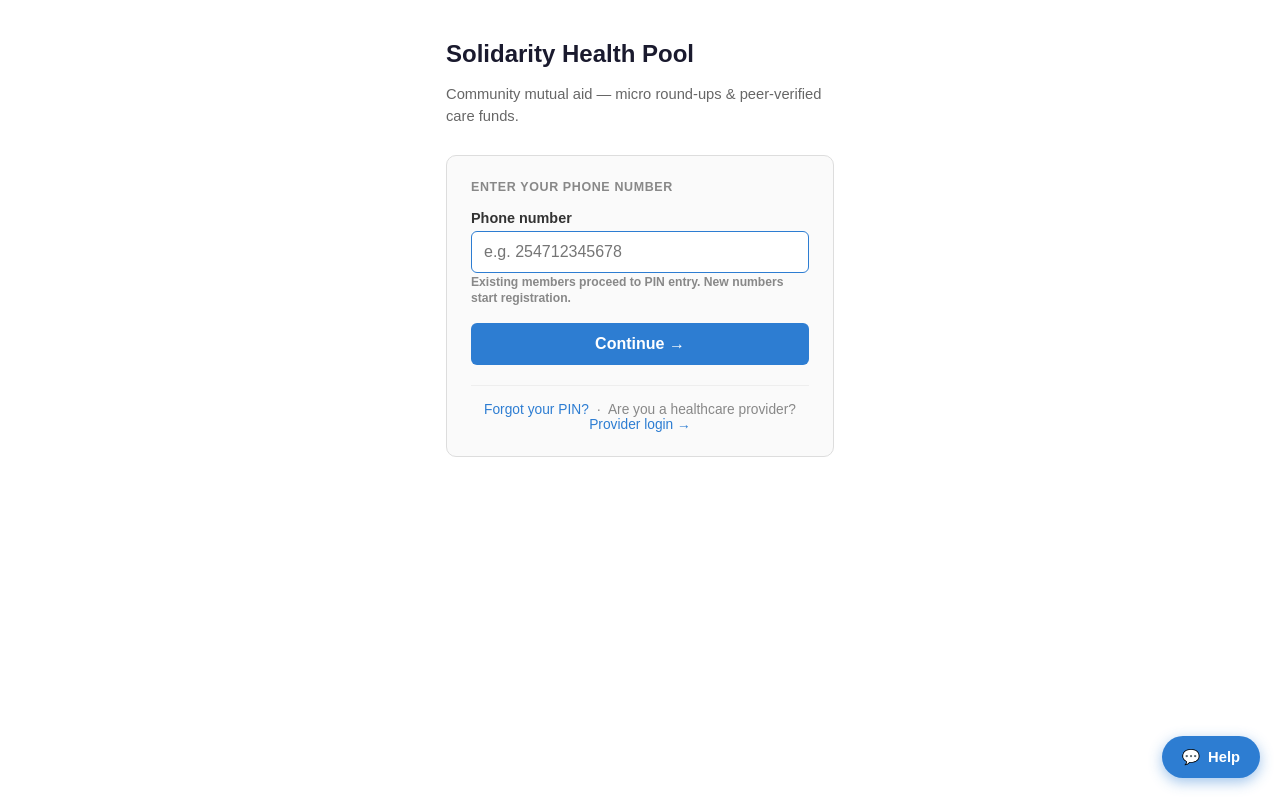
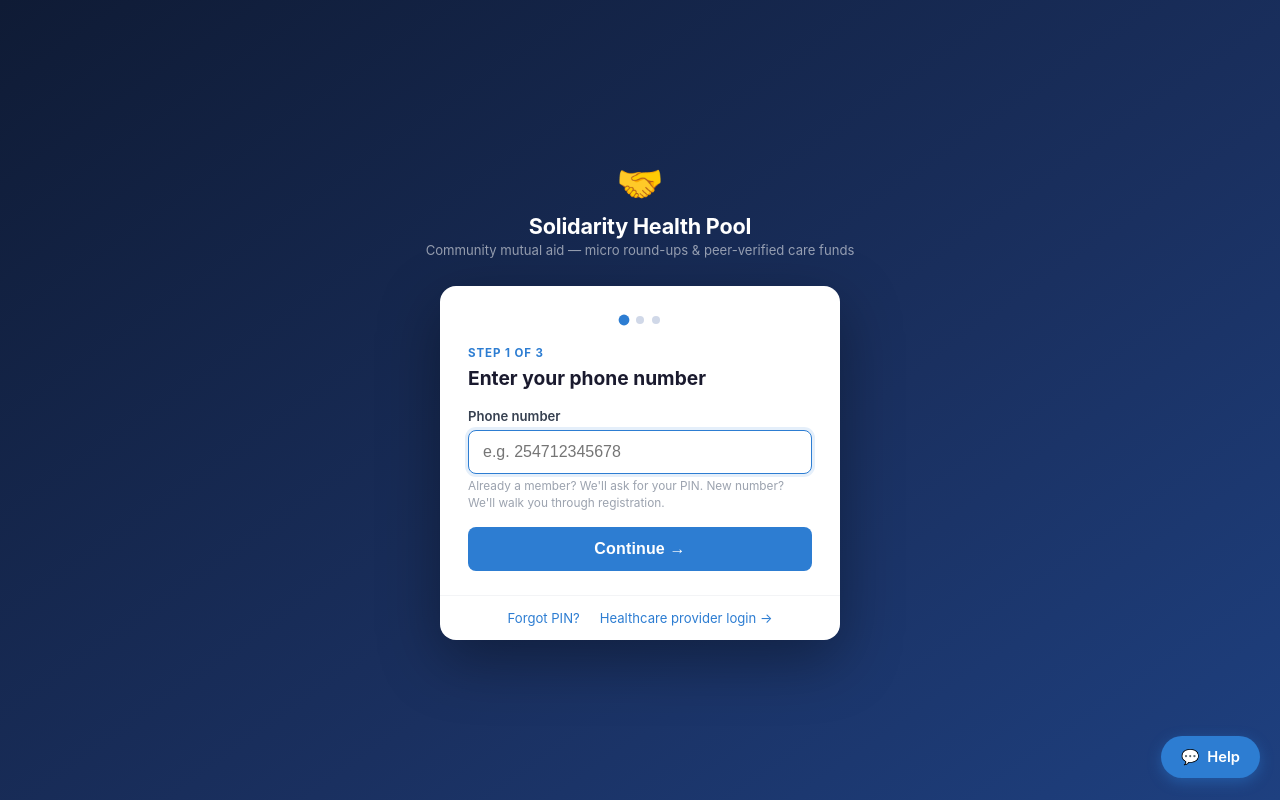
Before and after one commit to markosbio/solidarity_prototype, a Flask app: page /login in a window 1280 px wide. Run offline with Flask 3, Linux system fonts and the light colour scheme.

Commit message:
Update the login and registration page with a modern design
Redesigned the login and registration page templates with a new visual style, updated input fields, and improved user flow indicators.

Replit-Commit-Author: Agent
Replit-Commit-Session-Id: fcbfdc27-e169-4a74-ac87-2e0a5b7e4ab7
Replit-Commit-Checkpoint-Type: full_checkpoint
Replit-Commit-Event-Id: b3e18bed-4361-4c5b-bfdc-659600571f70
Replit-Commit-Screenshot-Url: https://storage.googleapis.com/screenshot-production-us-central1/ec90e997-94f2-47c8-82a2-6d436320cb48/fcbfdc27-e169-4a74-ac87-2e0a5b7e4ab7/TUXyZ60
Replit-Helium-Checkpoint-Created: true

```diff
--- a/templates/login.html
+++ b/templates/login.html
@@ -1,194 +1,333 @@
 <!DOCTYPE html>
-<html>
+<html lang="en">
 <head>
-<title>Solidarity Health Pool</title>
+<title>Solidarity Health Pool — Sign In</title>
 <meta name="viewport" content="width=device-width, initial-scale=1">
+<meta name="theme-color" content="#2d7dd2">
 <style>
-  * { box-sizing: border-box; }
-  body { font-family: sans-serif; max-width: 420px; margin: 0 auto; padding: 24px 16px 40px; }
-  h1 { font-size: 1.5rem; margin-bottom: 4px; color: #1a1a2e; }
-  .subtitle { color: #666; margin-bottom: 28px; font-size: 0.92rem; line-height: 1.5; }
-  .card { border: 1px solid #ddd; border-radius: 10px; padding: 24px; background: #fafafa; }
-  .step-label { font-size: 0.78rem; font-weight: bold; text-transform: uppercase;
-                letter-spacing: 0.05em; color: #888; margin-bottom: 16px; }
-  label { display: block; font-weight: 600; margin-top: 14px; font-size: 0.9rem; color: #333; }
-  input[type=tel], input[type=text], input[type=password] {
-    width: 100%; padding: 11px 12px; margin-top: 5px; border: 1.5px solid #ccc;
-    border-radius: 6px; font-size: 1rem; transition: border-color 0.15s;
+  *, *::before, *::after { box-sizing: border-box; }
+  body {
+    font-family: -apple-system, BlinkMacSystemFont, 'Segoe UI', Roboto, sans-serif;
+    margin: 0; min-height: 100vh;
+    background: linear-gradient(145deg, #0f1b35 0%, #1a3060 60%, #1e4080 100%);
+    display: flex; flex-direction: column; align-items: center; justify-content: center;
+    padding: 24px 16px;
   }
-  input:focus { outline: none; border-color: #2d7dd2; }
-  /* PIN field — large centred digits */
-  .pin-input {
-    font-size: 1.6rem; letter-spacing: 0.3em; text-align: center;
-    font-family: monospace; padding: 12px;
+
+  /* Brand */
+  .brand { text-align: center; margin-bottom: 28px; }
+  .brand-logo { font-size: 2.4rem; margin-bottom: 6px; }
+  .brand-name { color: #fff; font-size: 1.35rem; font-weight: 700; letter-spacing: -0.01em; }
+  .brand-tagline { color: rgba(255,255,255,0.55); font-size: 0.82rem; margin-top: 3px; }
+
+  /* Card */
+  .card {
+    width: 100%; max-width: 400px;
+    background: #fff; border-radius: 16px;
+    box-shadow: 0 20px 60px rgba(0,0,0,0.35);
+    overflow: hidden;
   }
-  .hint { font-size: 0.76rem; color: #888; margin-top: 3px; }
-  .btn { margin-top: 18px; padding: 12px 24px; background: #2d7dd2; color: white;
-         border: none; border-radius: 6px; cursor: pointer; font-size: 1rem;
-         width: 100%; font-weight: 600; transition: background 0.15s; }
-  .btn:hover { background: #2566b0; }
-  .btn-back { background: none; border: 1.5px solid #ccc; color: #555;
-              margin-top: 10px; font-weight: normal; }
-  .btn-back:hover { background: #f0f0f0; }
-  .error { background: #f8d7da; border: 1px solid #f5c6cb; color: #721c24;
-           padding: 10px 14px; border-radius: 6px; margin-bottom: 16px; font-size: 0.9rem; }
-  .success-msg { background: #d4edda; border: 1px solid #c3e6cb; color: #155724;
-                 padding: 10px 14px; border-radius: 6px; margin-bottom: 16px; font-size: 0.9rem; }
-  .phone-display { background: #e8f0fe; border: 1px solid #b8d0f8; border-radius: 6px;
-                   padding: 10px 14px; font-size: 0.95rem; color: #1a5fc8;
-                   font-weight: bold; margin-bottom: 6px; letter-spacing: 0.03em; }
-  .divider { margin-top: 20px; border-top: 1px solid #eee; padding-top: 16px;
-             text-align: center; font-size: 0.86rem; color: #888; }
-  .divider a { color: #2d7dd2; text-decoration: none; }
-  .section-divider { border: none; border-top: 1.5px dashed #e0e0e0; margin: 20px 0 4px; }
-  .new-badge { display: inline-block; background: #fff3cd; color: #856404; font-size: 0.75rem;
-               font-weight: bold; padding: 2px 8px; border-radius: 10px; margin-left: 6px;
-               vertical-align: middle; }
-  .lock-icon { font-size: 2rem; text-align: center; margin-bottom: 8px; }
-  .attempts-bar { display: flex; gap: 4px; margin-top: 10px; }
-  .attempts-bar .dot { width: 10px; height: 10px; border-radius: 50%; background: #ddd; }
-  .attempts-bar .dot.used { background: #dc3545; }
+  .card-body { padding: 30px 28px 24px; }
+
+  /* Step progress dots */
+  .steps { display: flex; justify-content: center; gap: 8px; margin-bottom: 22px; }
+  .step-dot {
+    width: 8px; height: 8px; border-radius: 50%;
+    background: #d0d8e8; transition: background 0.2s, transform 0.2s;
+  }
+  .step-dot.done  { background: #28a745; }
+  .step-dot.active { background: #2d7dd2; transform: scale(1.35); }
+
+  /* Step label */
+  .step-label {
+    font-size: 0.72rem; font-weight: 700; text-transform: uppercase;
+    letter-spacing: 0.08em; color: #2d7dd2; margin-bottom: 6px;
+  }
+  .step-title { font-size: 1.2rem; font-weight: 700; color: #1a1a2e; margin: 0 0 18px; }
+
+  /* Alerts */
+  .alert {
+    padding: 11px 14px; border-radius: 8px; margin-bottom: 18px;
+    font-size: 0.87rem; line-height: 1.45; display: flex; gap: 9px; align-items: flex-start;
+  }
+  .alert-error   { background: #fef2f2; border: 1px solid #fca5a5; color: #991b1b; }
+  .alert-success { background: #f0fdf4; border: 1px solid #86efac; color: #166534; }
+  .alert-icon { font-size: 1rem; flex-shrink: 0; margin-top: 1px; }
+
+  /* Phone display chip */
+  .phone-chip {
+    display: inline-flex; align-items: center; gap: 8px;
+    background: #eff6ff; border: 1.5px solid #bfdbfe;
+    border-radius: 8px; padding: 9px 14px;
+    font-size: 1rem; font-weight: 700; color: #1d4ed8;
+    margin-bottom: 14px; width: 100%;
+  }
+  .phone-chip .chip-icon { font-size: 1.1rem; }
+
+  /* Form fields */
+  .field { margin-bottom: 16px; }
+  .field label {
+    display: block; font-size: 0.82rem; font-weight: 600;
+    color: #374151; margin-bottom: 6px;
+  }
+  .field input[type=tel],
+  .field input[type=text],
+  .field input[type=password] {
+    width: 100%; padding: 12px 14px;
+    border: 1.5px solid #d1d5db; border-radius: 8px;
+    font-size: 1rem; color: #111827;
+    transition: border-color 0.15s, box-shadow 0.15s;
+    background: #fff;
+  }
+  .field input:focus {
+    outline: none; border-color: #2d7dd2;
+    box-shadow: 0 0 0 3px rgba(45,125,210,0.12);
+  }
+  .field .hint {
+    font-size: 0.74rem; color: #9ca3af; margin-top: 4px; line-height: 1.4;
+  }
+
+  /* PIN field */
+  .pin-field input {
+    font-size: 1.8rem; letter-spacing: 0.45em; text-align: center;
+    font-family: monospace; padding: 14px;
+  }
+
+  /* PIN strength indicator */
+  .pin-rules {
+    background: #f9fafb; border: 1px solid #e5e7eb; border-radius: 6px;
+    padding: 9px 12px; margin-top: 8px; font-size: 0.75rem; color: #6b7280;
+    line-height: 1.6;
+  }
+  .pin-rules strong { color: #374151; }
+
+  /* Divider */
+  .or-divider {
+    border: none; border-top: 1.5px dashed #e5e7eb;
+    margin: 18px 0 14px;
+  }
+
+  /* Checkbox row */
+  .tos-row {
+    display: flex; gap: 10px; align-items: flex-start; margin-bottom: 18px;
+  }
+  .tos-row input[type=checkbox] {
+    width: 16px; height: 16px; margin-top: 2px; flex-shrink: 0;
+    accent-color: #2d7dd2; cursor: pointer;
+  }
+  .tos-row label {
+    font-size: 0.8rem; color: #6b7280; line-height: 1.45; cursor: pointer;
+  }
+  .tos-row a { color: #2d7dd2; text-decoration: none; }
+  .tos-row a:hover { text-decoration: underline; }
+
+  /* Buttons */
+  .btn-primary {
+    width: 100%; padding: 13px; background: #2d7dd2; color: #fff;
+    border: none; border-radius: 8px; font-size: 1rem; font-weight: 700;
+    cursor: pointer; letter-spacing: 0.01em;
+    transition: background 0.15s, transform 0.1s;
+  }
+  .btn-primary:hover { background: #2566b0; }
+  .btn-primary:active { transform: scale(0.98); }
+
+  .btn-ghost {
+    width: 100%; padding: 11px; background: none;
+    border: 1.5px solid #e5e7eb; border-radius: 8px;
+    font-size: 0.92rem; color: #6b7280; cursor: pointer;
+    margin-top: 10px; transition: background 0.12s, border-color 0.12s;
+    text-align: center; text-decoration: none; display: block;
+  }
+  .btn-ghost:hover { background: #f9fafb; border-color: #d1d5db; color: #374151; }
+
+  /* Footer links */
+  .card-footer {
+    border-top: 1px solid #f3f4f6; padding: 14px 28px;
+    text-align: center; font-size: 0.82rem; color: #9ca3af;
+    display: flex; justify-content: center; gap: 20px; flex-wrap: wrap;
+  }
+  .card-footer a { color: #2d7dd2; text-decoration: none; }
+  .card-footer a:hover { text-decoration: underline; }
+
+  @media (max-width: 440px) {
+    .card-body { padding: 24px 18px 18px; }
+    .card-footer { padding: 12px 18px; }
+  }
 </style>
 </head>
 <body>
 
-<h1>Solidarity Health Pool</h1>
-<p class="subtitle">Community mutual aid — micro round-ups &amp; peer-verified care funds.</p>
+<div class="brand">
+  <div class="brand-logo">🤝</div>
+  <div class="brand-name">Solidarity Health Pool</div>
+  <div class="brand-tagline">Community mutual aid — micro round-ups &amp; peer-verified care funds</div>
+</div>
 
 <div class="card">
+  <div class="card-body">
 
+    {# ─── Step progress dots ─────────────────────────────────────────── #}
+    <div class="steps">
+      <div class="step-dot {% if show_pin or show_register %}done{% elif not show_pin and not show_register %}active{% endif %}"></div>
+      <div class="step-dot {% if show_register %}active{% elif show_pin %}done{% endif %}"></div>
+      <div class="step-dot {% if show_pin %}active{% endif %}"></div>
+    </div>
+
+    {# ─── Alerts ─────────────────────────────────────────────────────── #}
     {% if error %}
-  <div class="error">{{ error }}</div>
+    <div class="alert alert-error">
+      <span class="alert-icon">⚠️</span>
+      <span>{{ error }}</span>
+    </div>
+    {% endif %}
+    {% if success %}
+    <div class="alert alert-success">
+      <span class="alert-icon">✅</span>
+      <span>{{ success }}</span>
+    </div>
     {% endif %}
 
-  {% if success %}
-  <div class="success-msg">{{ success }}</div>
-  {% endif %}
+    {# ═══════════════════════════════════════════════════════════════════
+        STEP 3 — Existing member: enter PIN
+       ═══════════════════════════════════════════════════════════════════ #}
+    {% if show_pin %}
+    <div class="step-label">Step 3 of 3</div>
+    <h2 class="step-title">Enter your PIN</h2>
 
-  {# ── STEP 2b: Existing member — enter PIN ───────────────────────────────── #}
-  {% if show_pin %}
-  <div class="step-label">Enter your PIN</div>
-  <div class="phone-display">📱 {{ phone }}</div>
-  <p style="font-size:0.85rem; color:#555; margin:4px 0 12px;">
-    Enter your 4–6 digit PIN to access your account.
-  </p>
+    <div class="phone-chip">
+      <span class="chip-icon">📱</span>
+      <span>{{ phone }}</span>
+    </div>
 
     <form method="POST" autocomplete="off">
       <input type="hidden" name="step" value="pin">
       <input type="hidden" name="phone" value="{{ phone }}">
 
-    <label>PIN
-      <input class="pin-input" type="password" name="pin"
+      <div class="field pin-field">
+        <label for="pin-input">Your PIN</label>
+        <input id="pin-input" type="password" name="pin"
                minlength="4" maxlength="6" inputmode="numeric"
-             pattern="[0-9]{4,6}" placeholder="••••"
+               pattern="[0-9]{4,6}" placeholder="· · · ·"
                required autofocus autocomplete="current-password">
-      <span class="hint">4–6 digit PIN you chose when registering.</span>
-    </label>
+        <div class="hint">Enter the 4–6 digit PIN you set when you registered.</div>
+      </div>
 
-    <button class="btn" type="submit">Log In →</button>
+      <button class="btn-primary" type="submit">Log In →</button>
     </form>
 
-  <a href="/login" class="btn btn-back" style="display:block; text-align:center; text-decoration:none; margin-top:10px;">← Use a different number</a>
+    <a href="/login" class="btn-ghost">← Use a different number</a>
 
-  <div style="text-align:center; margin-top:14px; font-size:0.84rem;">
-    <a href="{{ url_for('forgot_pin') }}" style="color:#2d7dd2;">Forgot your PIN?</a>
-  </div>
-
-  {# ── STEP 2a: New member — registration fields ─────────────────────────── #}
+    {# ═══════════════════════════════════════════════════════════════════
+        STEP 2 — New member: registration form
+       ═══════════════════════════════════════════════════════════════════ #}
     {% elif show_register %}
-  <div class="step-label">New member <span class="new-badge">First time</span></div>
-
-  <p style="font-size:0.85rem; color:#555; margin:0 0 12px;">
-    This number isn't registered yet. Fill in the details below to join the pool.
-  </p>
+    <div class="step-label">Step 2 of 3 — New member</div>
+    <h2 class="step-title">Create your account</h2>
 
     <form method="POST" autocomplete="off">
       <input type="hidden" name="step" value="register">
 
-    <label>Phone number
+      <div class="field">
+        <label>Phone number</label>
         <input type="tel" name="phone" value="{{ phone or '' }}"
                placeholder="e.g. 254712345678" required autofocus autocomplete="tel">
-      <span class="hint">Confirm your number or correct it before continuing.</span>
-    </label>
+        <div class="hint">You can correct it here if you made a typo.</div>
+      </div>
 
-    <label>Full name
-      <input type="text" name="name" placeholder="e.g. Amara Osei" required
-             autocomplete="name">
-    </label>
+      <div class="field">
+        <label>Full name</label>
+        <input type="text" name="name" placeholder="e.g. Amara Osei" required autocomplete="name">
+      </div>
 
-    <label>Referred by (optional)
-      <input type="tel" name="referred_by" placeholder="Referrer's phone number"
-             autocomplete="off">
-      <span class="hint">Enter a member's phone to grow their trust network.</span>
-    </label>
+      <div class="field">
+        <label>Referred by <span style="font-weight:400; color:#9ca3af;">(optional)</span></label>
+        <input type="tel" name="referred_by" placeholder="Referrer's phone number" autocomplete="off">
+        <div class="hint">Enter a member's phone number to grow their trust network.</div>
+      </div>
 
-    <hr class="section-divider">
+      <hr class="or-divider">
 
-    <label>Choose a PIN (4–6 digits)
+      <div class="field pin-field">
+        <label>Choose a PIN</label>
         <input type="password" name="pin" minlength="4" maxlength="6"
                inputmode="numeric" pattern="[0-9]{4,6}"
-             placeholder="e.g. 5823" required autocomplete="new-password">
-      <span class="hint">Used to authorise care requests &amp; repayments. Do not reuse PINs from other services.</span>
-    </label>
-    <label>Confirm PIN
+               placeholder="· · · ·" required autocomplete="new-password">
+        <div class="pin-rules">
+          <strong>PIN rules:</strong> 4 to 6 digits · No sequences like 1234 or 9876 · No repeated digits like 1111
+        </div>
+      </div>
+
+      <div class="field pin-field">
+        <label>Confirm PIN</label>
         <input type="password" name="confirm_pin" minlength="4" maxlength="6"
                inputmode="numeric" pattern="[0-9]{4,6}"
-             placeholder="Re-enter PIN" required autocomplete="new-password">
-    </label>
+               placeholder="· · · ·" required autocomplete="new-password">
+      </div>
 
-    <div style="display:flex; gap:10px; align-items:flex-start; margin-top:12px;">
-      <input type="checkbox" name="tos_accept" id="tos_accept_l" value="1" required
-             style="width:auto; margin-top:3px; flex-shrink:0;">
-      <label for="tos_accept_l" style="font-weight:normal; font-size:0.82rem; color:#666; margin:0; line-height:1.4;">
-        I agree to the <a href="/terms" target="_blank" style="color:#2d7dd2;">Terms of Service</a>
-        and <a href="/privacy" target="_blank" style="color:#2d7dd2;">Privacy Policy</a>.
+      <div class="tos-row">
+        <input type="checkbox" name="tos_accept" id="tos_accept_l" value="1" required>
+        <label for="tos_accept_l">
+          I agree to the <a href="/terms" target="_blank">Terms of Service</a>
+          and <a href="/privacy" target="_blank">Privacy Policy</a>.
         </label>
       </div>
 
-    <button class="btn" type="submit">Create Account</button>
+      <button class="btn-primary" type="submit">Create Account →</button>
     </form>
 
-  <a href="/login" class="btn btn-back" style="display:block; text-align:center; text-decoration:none; margin-top:10px;">← Use a different number</a>
+    <a href="/login" class="btn-ghost">← Use a different number</a>
 
-  {# ── STEP 1: Phone entry ─────────────────────────────────────────────────── #}
+    {# ═══════════════════════════════════════════════════════════════════
+        STEP 1 — Phone entry
+       ═══════════════════════════════════════════════════════════════════ #}
     {% else %}
-  <div class="step-label">Enter your phone number</div>
+    <div class="step-label">Step 1 of 3</div>
+    <h2 class="step-title">Enter your phone number</h2>
 
     <form method="POST">
       <input type="hidden" name="step" value="check">
-    <label>Phone number
-      <input type="tel" name="phone" value="{{ phone or '' }}"
-             placeholder="e.g. 254712345678" required autofocus
-             autocomplete="tel">
-      <span class="hint">
-        Existing members proceed to PIN entry. New numbers start registration.
-      </span>
-    </label>
-    <button class="btn" type="submit">Continue →</button>
+      <div class="field">
+        <label for="phone-input">Phone number</label>
+        <input id="phone-input" type="tel" name="phone" value="{{ phone or '' }}"
+               placeholder="e.g. 254712345678" required autofocus autocomplete="tel">
+        <div class="hint">
+          Already a member? We'll ask for your PIN.
+          New number? We'll walk you through registration.
+        </div>
+      </div>
+      <button class="btn-primary" type="submit">Continue →</button>
     </form>
 
     {% endif %}
 
-  <div class="divider">
-    {% if not show_pin %}
+  </div>
+
+  <div class="card-footer">
+    {% if show_pin %}
     <a href="{{ url_for('forgot_pin') }}">Forgot your PIN?</a>
-    &nbsp;·&nbsp;
+    {% else %}
+    <a href="{{ url_for('forgot_pin') }}">Forgot PIN?</a>
     {% endif %}
-    Are you a healthcare provider?
-    <a href="{{ url_for('provider_login') }}">Provider login →</a>
+    <a href="{{ url_for('provider_login') }}">Healthcare provider login →</a>
   </div>
 </div>
 
 <script>
-/* Prevent accidental double-submit on slow connections */
+/* Prevent double-submit */
 document.querySelectorAll('form').forEach(function(form) {
   form.addEventListener('submit', function() {
-    var btn = form.querySelector('button[type=submit]');
-    if (btn && !btn.classList.contains('btn-back')) {
-      setTimeout(function() { btn.disabled = true; btn.textContent = 'Please wait…'; }, 50);
+    var btn = form.querySelector('.btn-primary');
+    if (btn) {
+      setTimeout(function() {
+        btn.disabled = true;
+        btn.textContent = 'Please wait…';
+      }, 80);
     }
   });
 });
+/* Auto-move focus to PIN field if it exists */
+var pinInput = document.getElementById('pin-input');
+if (pinInput) pinInput.focus();
 </script>
 
 </body>
```
Lines whose indentation alone changed are shown as unchanged.
